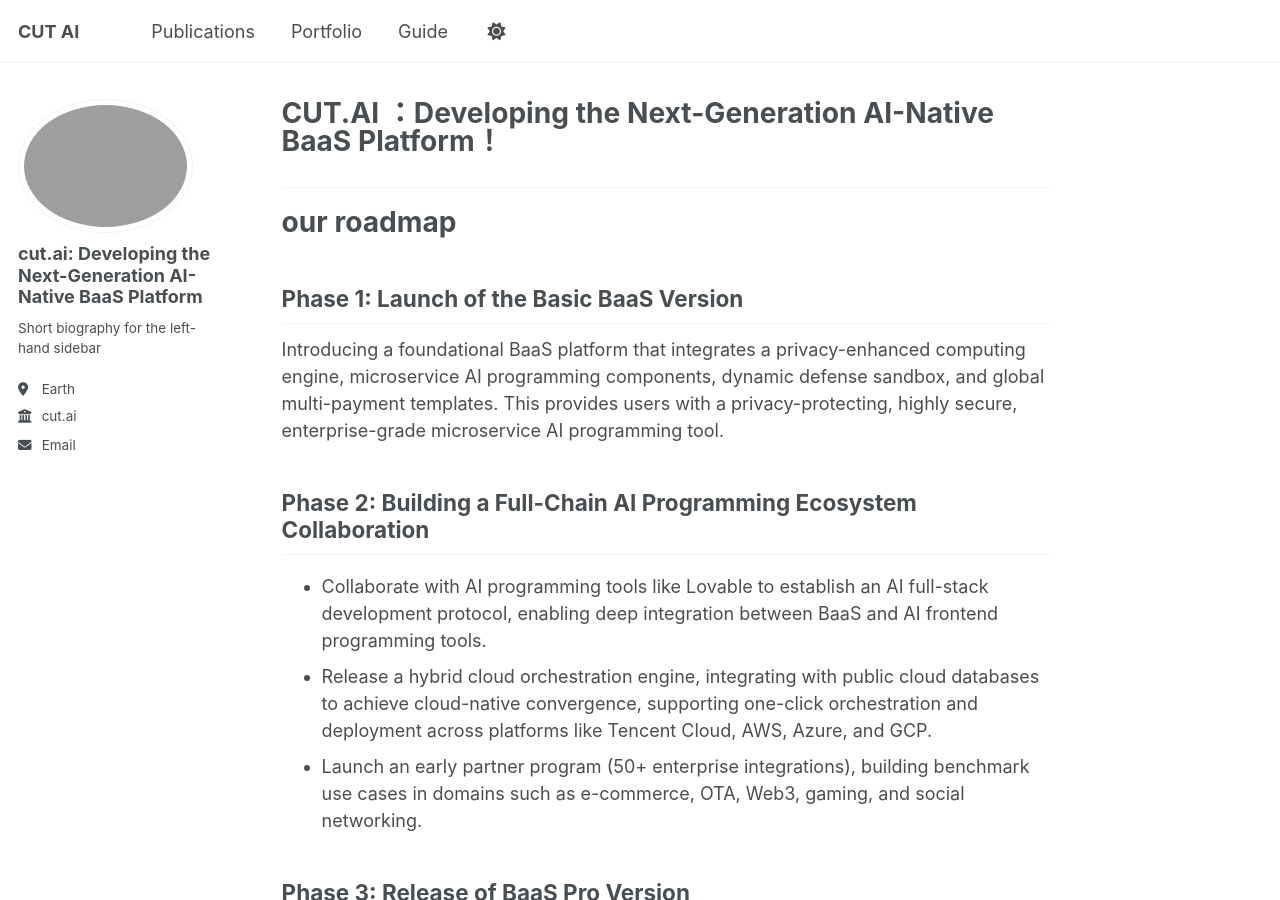
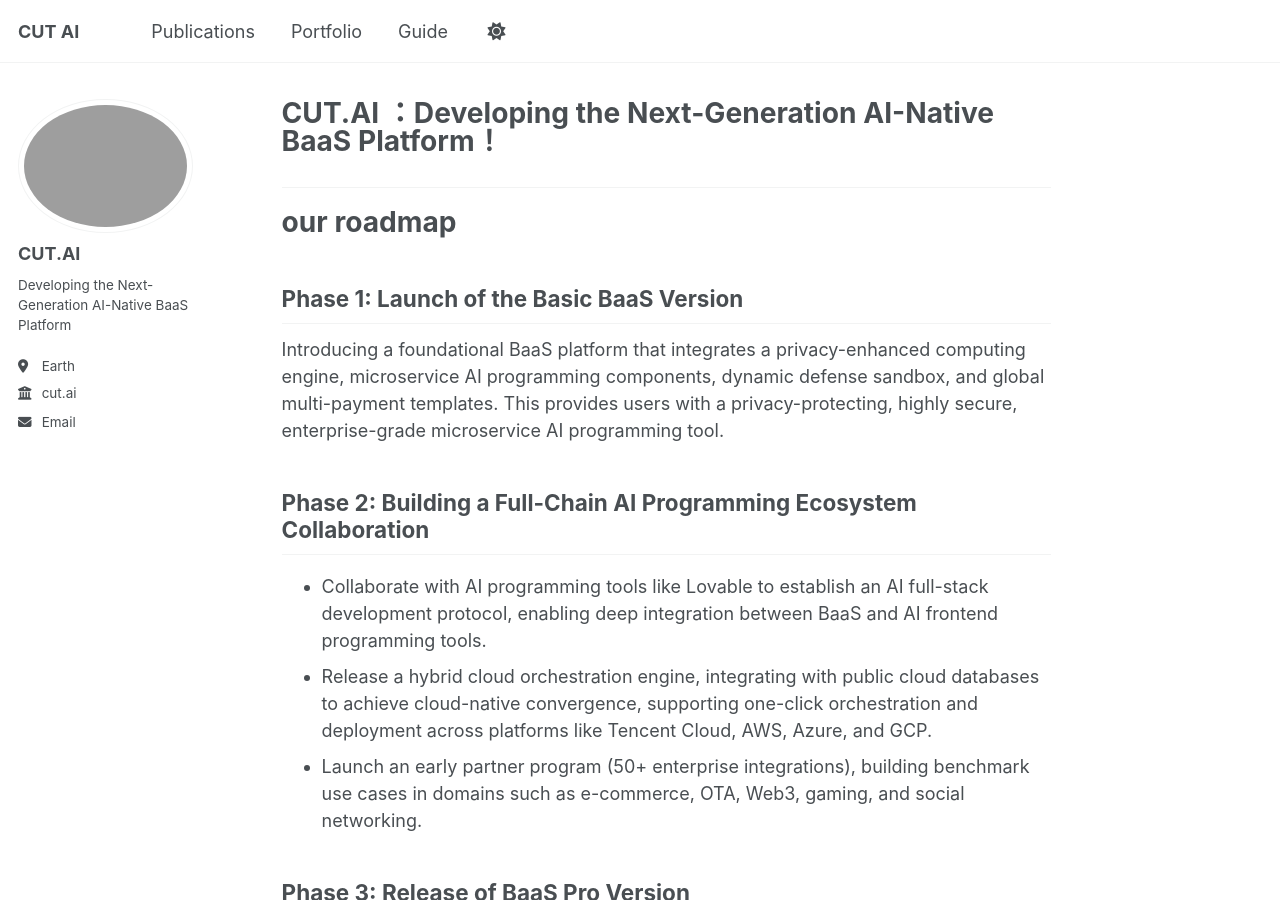
Before and after one commit to happyBayes/happyBayes.github.io, a Jekyll site: the page built from _pages/about.md, in a window 1280 px wide and 900 px high. Built offline with Jekyll 4.4.1, drawn with Linux system fonts in a browser that asks for light colours; some of the changed lines change nothing that is shown.

```diff
--- a/_config.yml
+++ b/_config.yml
@@ -23,9 +23,9 @@
 author:
   # Biographic information
   avatar           : "cut.ai_logo.png"
-  name             : "cut.ai: Developing the Next-Generation AI-Native BaaS Platform"
+  name             : "CUT.AI"
   pronouns         : # example: "she/her"
-  bio              : "Short biography for the left-hand sidebar"
+  bio              : "Developing the Next-Generation AI-Native BaaS Platform"
   location         : "Earth"
   employer         : "cut.ai"
   uri              : # URL
```
